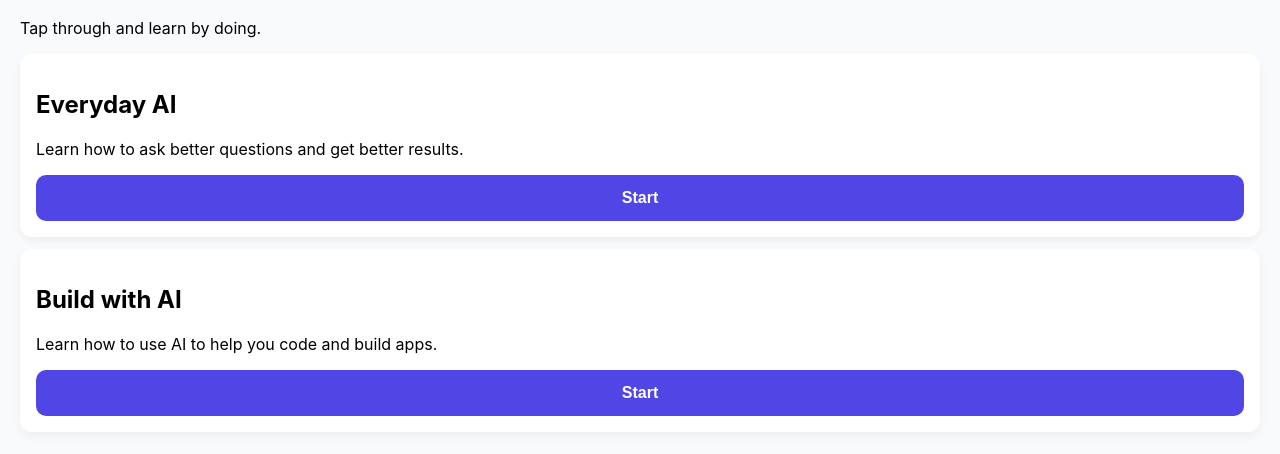
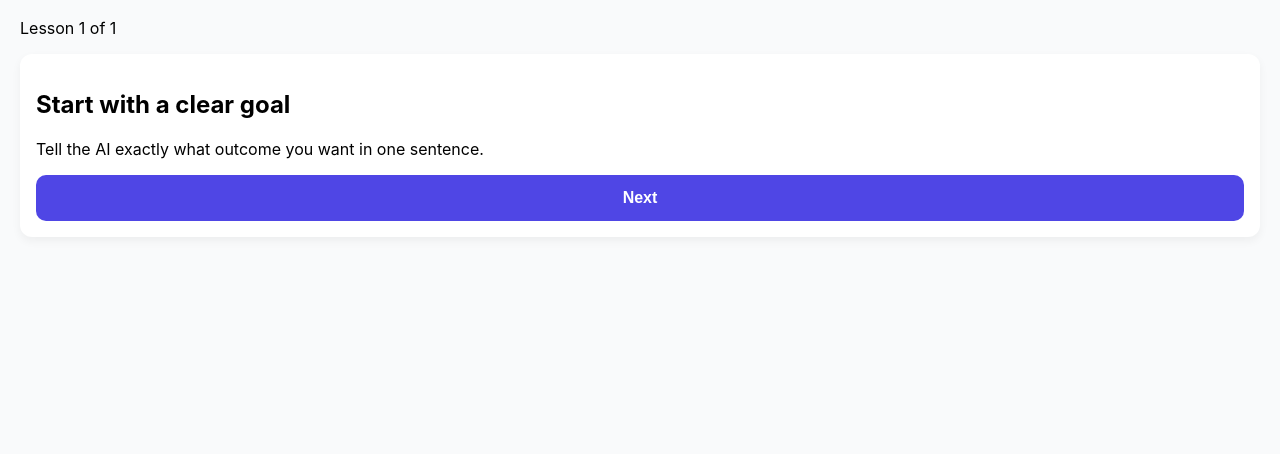
Before and after one commit to cbald78-cloud/ai-coach, a plain HTML site: page index.html in a window 1280 px wide. Both pictures are taken after a click on the button "Start". Shown: the part 62-516 px from the top of the page. Drawn offline with Linux system fonts and the light colour scheme.

Commit message:
Refactor index.html to include lesson structure

```diff
--- a/index.html
+++ b/index.html
@@ -34,19 +34,63 @@
 <body>
 
 <h1>AI Coach</h1>
-<p>Tap through and learn by doing.</p>
+<p id="subtitle">Choose a track</p>
 
-<div class="card">
-  <h2>Everyday AI</h2>
-  <p>Learn how to ask better questions and get better results.</p>
-  <button onclick="alert('Next step works!')">Start</button>
+<div id="home">
+  <div class="card">
+    <h2>Everyday AI</h2>
+    <p>Learn how to ask better questions and get better results.</p>
+    <button onclick="openLesson()">Start</button>
+  </div>
 </div>
 
-<div class="card">
-  <h2>Build with AI</h2>
-  <p>Learn how to use AI to help you code and build apps.</p>
-  <button onclick="alert('Builder track coming next')">Start</button>
+<div id="lesson" style="display:none">
+  <div class="card">
+    <h2 id="stepTitle"></h2>
+    <p id="stepText"></p>
+    <button onclick="nextStep()">Next</button>
+  </div>
 </div>
+
+<script>
+  const steps = [
+    {
+      title: "Start with a clear goal",
+      text: "Tell the AI exactly what outcome you want in one sentence."
+    },
+    {
+      title: "Add constraints",
+      text: "Add time, budget, format, and what to avoid."
+    },
+    {
+      title: "Ask for options",
+      text: "Ask for 2–3 options and a recommendation."
+    }
+  ];
+
+  let current = 0;
+
+  function openLesson() {
+    document.getElementById("home").style.display = "none";
+    document.getElementById("lesson").style.display = "block";
+    document.getElementById("subtitle").innerText = "Lesson 1 of 1";
+    renderStep();
+  }
+
+  function renderStep() {
+    document.getElementById("stepTitle").innerText = steps[current].title;
+    document.getElementById("stepText").innerText = steps[current].text;
+  }
+
+  function nextStep() {
+    if (current < steps.length - 1) {
+      current++;
+      renderStep();
+    } else {
+      alert("Lesson complete!");
+    }
+  }
+</script>
 
 </body>
 </html>
```
